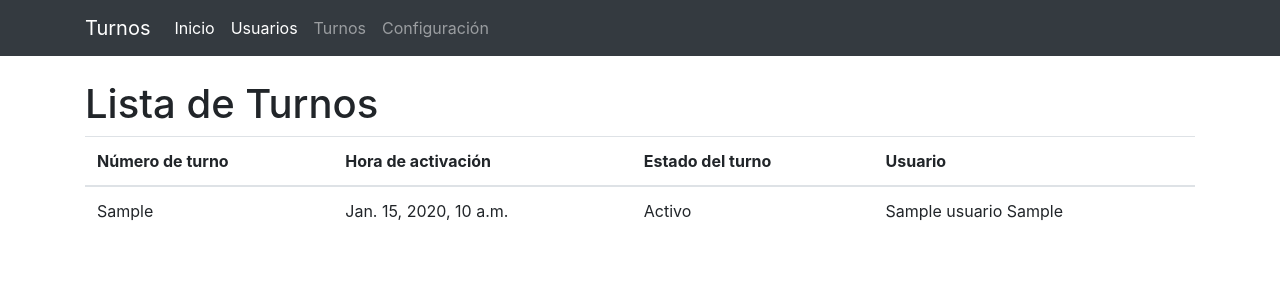
After one commit to LuisDavidFajardoH/Prueba, a Django app: page /turnos/listar_turnos/ in a window 1280 px wide. The commit adds this page. Shown: the top 300 px of the page. Run offline with Django 4.2, Linux system fonts and the light colour scheme; tables that the repository leaves empty hold one stand-in row (values such as "Sample post"); some libraries are stand-ins or nearby versions.

Commit message:
Ya funcionando

```diff
--- /dev/null
+++ b/prueba/turnos/templates/turnos/listar_turnos.html
@@ -0,0 +1,61 @@
+<!DOCTYPE html>
+<html>
+<head>
+  <title>Turnos</title>
+  <link rel="stylesheet" href="https://stackpath.bootstrapcdn.com/bootstrap/4.5.0/css/bootstrap.min.css">
+</head>
+<body>
+  <nav class="navbar navbar-expand-lg navbar-dark bg-dark">
+    <div class="container">
+      <a class="navbar-brand" href="#">Turnos</a>
+      <button class="navbar-toggler" type="button" data-toggle="collapse" data-target="#navbarNav" aria-controls="navbarNav" aria-expanded="false" aria-label="Toggle navigation">
+        <span class="navbar-toggler-icon"></span>
+      </button>
+      <div class="collapse navbar-collapse" id="navbarNav">
+        <ul class="navbar-nav">
+          <li class="nav-item active">
+            <a class="nav-link" href="http://127.0.0.1:8000/">Inicio <span class="sr-only"></span></a>
+          </li>
+          <li class="nav-item active">
+            <a class="nav-link" href="http://127.0.0.1:8000/usuarios/">Usuarios <span class="sr-only"></span></a>
+          </li>
+          <li class="nav-item">
+            <a class="nav-link" href="#">Turnos</a>
+          </li>
+          <li class="nav-item">
+            <a class="nav-link" href="#">Configuración</a>
+          </li>
+        </ul>
+      </div>
+    </div>
+  </nav>
+
+  <div class="container mt-4">
+    <h1>Lista de Turnos</h1>
+    <table class="table">
+      <thead>
+        <tr>
+          <th>Número de turno</th>
+          <th>Hora de activación</th>
+          <th>Estado del turno</th>
+          <th>Usuario</th>
+        </tr>
+      </thead>
+      <tbody>
+        {% for turno in turnos %}
+          <tr>
+            <td>{{ turno.numero_turno }}</td>
+            <td>{{ turno.hora_creacion_turno }}</td>
+            <td>{{ turno.estado }}</td>
+            <td>{{ turno.usuario }}</td>
+          </tr>
+        {% endfor %}
+      </tbody>
+    </table>
+  </div>
+
+  <script src="https://code.jquery.com/jquery-3.5.1.slim.min.js"></script>
+  <script src="https://cdn.jsdelivr.net/npm/popper.js@1.16.0/dist/umd/popper.min.js"></script>
+  <script src="https://stackpath.bootstrapcdn.com/bootstrap/4.5.0/js/bootstrap.min.js"></script>
+</body>
+</html>
--- a/prueba/turnos/urls.py
+++ b/prueba/turnos/urls.py
@@ -15,4 +15,5 @@ urlpatterns = [
     path('crear_turno/', views.crear_turno, name='crear_turno'),
     path('editar_turno/<int:id>/', views.editar_turno, name='editar_turno'),
     path('eliminar_turno/<int:id>/', views.eliminar_turno, name='eliminar_turno'),
+    path('turno/<int:id>/', views.detalle_turno, name='detalle_turno'),
 ]
--- a/prueba/turnos/views.py
+++ b/prueba/turnos/views.py
@@ -26,15 +26,21 @@ def listar_turnos(request):
     turnos = Turno.objects.all()
     return render(request, 'turnos/listar_turnos.html', {'turnos': turnos})
 
+
+
+from django.contrib import messages
+
 def crear_turno(request):
     if request.method == 'POST':
         form = TurnoForm(request.POST)
         if form.is_valid():
             form.save()
+            messages.success(request, '¡El turno se ha creado correctamente!')
             return redirect('turnos:listar_turnos')
     else:
         form = TurnoForm()
     return render(request, 'turnos/crear_turno.html', {'form': form})
+
 
 def editar_turno(request, id):
     turno = get_object_or_404(Turno, id=id)
@@ -53,3 +59,8 @@ def eliminar_turno(request, id):
         turno.delete()
         return redirect('turnos:listar_turnos')
     return render(request, 'turnos/eliminar_turno.html', {'turno': turno})
+
+
+def detalle_turno(request, id):
+    turno = get_object_or_404(Turno, id=id)
+    return render(request, 'turnos/detalle_turno.html', {'turno': turno})
```
Also changed, not shown: prueba/back/templates/index.html (+11 -5 lines), prueba/templates/prueba/index.html (+8 -3 lines), prueba/turnos/migrations/0001_initial.py (added), prueba/turnos/models.py (line endings or trailing spaces).
